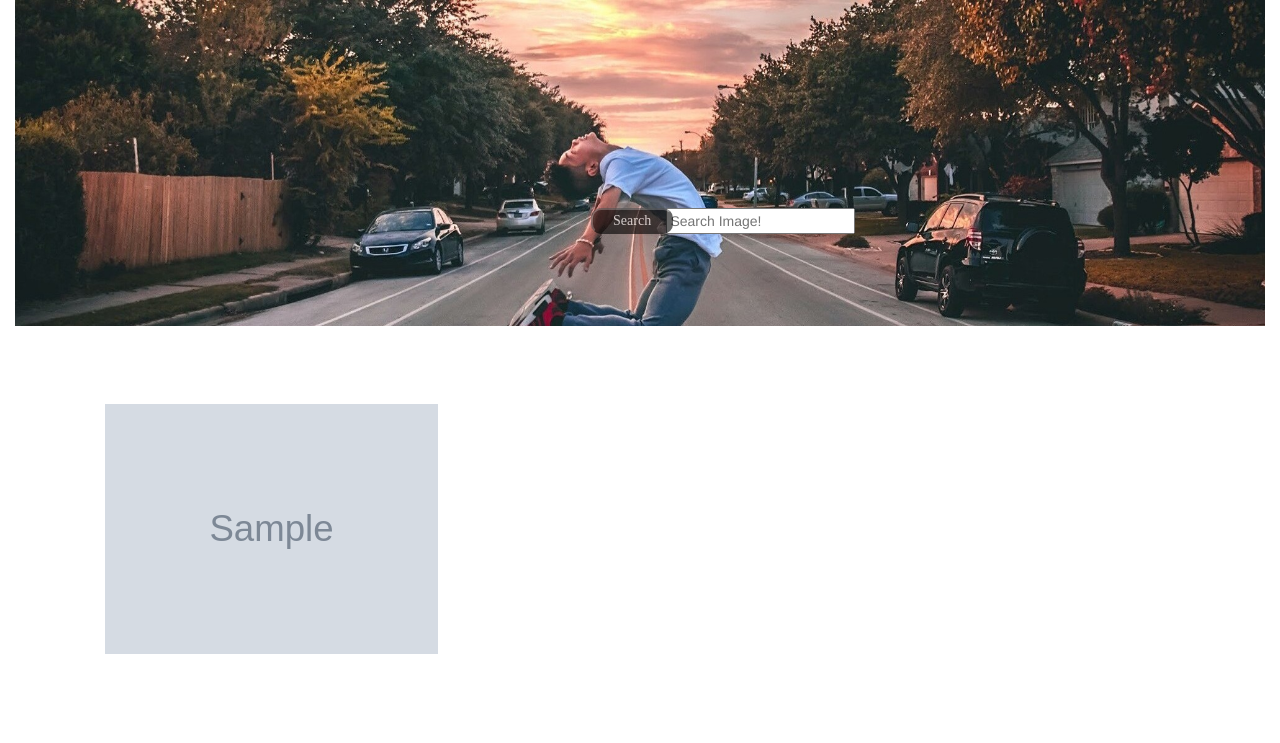
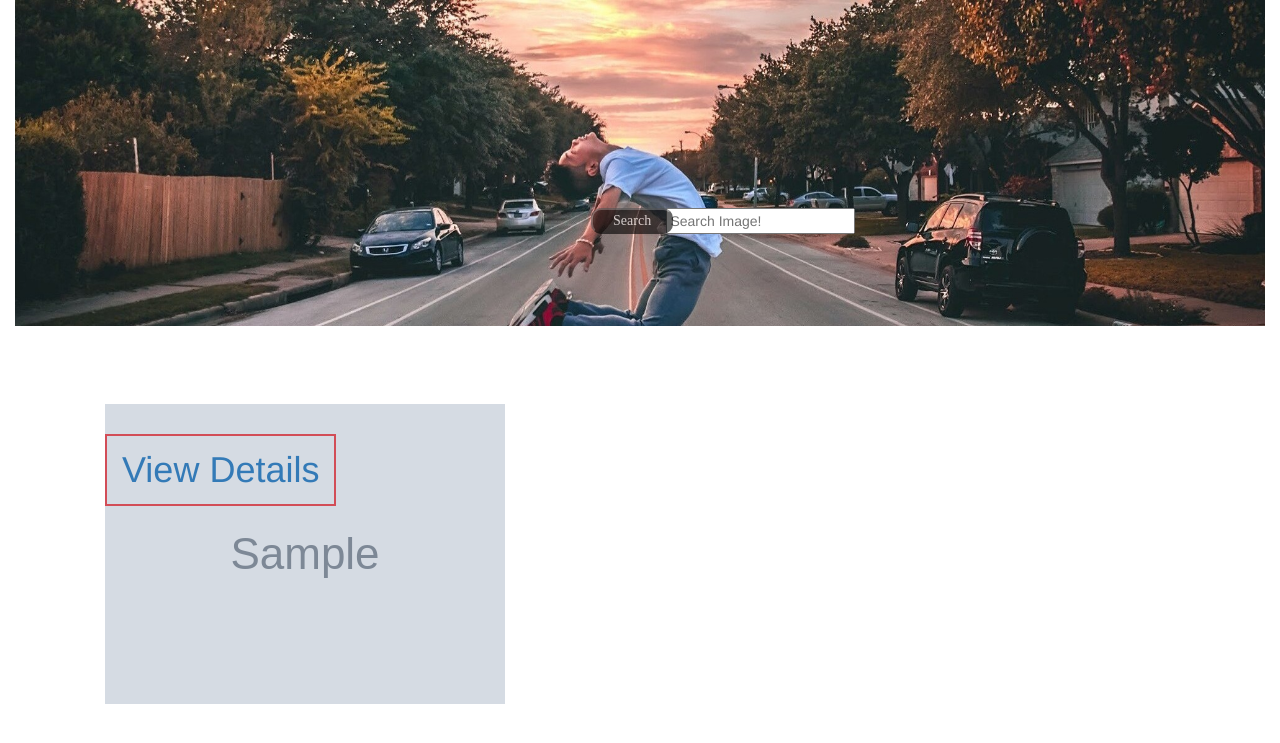
Before and after one commit to zecollokaris/Photo-Synthetic--django-, a Django app: page / in a window 1280 px wide. Shown: the top 743 px of the page. Run offline with Django 3.2, Linux system fonts and the light colour scheme; tables that the repository leaves empty hold one stand-in row (values such as "Sample post"); grey boxes marked "Sample" are stand-in pictures; some libraries are stand-ins or nearby versions.

Commit message:
adding view detaoils button

```diff
--- a/synthetic/static/css/styles.css
+++ b/synthetic/static/css/styles.css
@@ -10,7 +10,7 @@
 }
 
 .index {
-  column-count: 3;
+  column-count: 2;
   column-gap: 10px;
   margin-top: 3%;
 
@@ -70,6 +70,26 @@ border-radius: 50px;
     }
 
 }
+/* VIEW DETAIL BUTTON */
+
+.modalbtn{
+    position: absolute;
+    margin-top: 50%;
+    margin-left: 50%;
+    color: white;
+    text-decoration: none;
+    border: 2px solid #D24D57;
+    display: block;
+    margin: 30px auto 0;
+	padding: 14px 15px;
+
+}
+.modalbtn{
+
+}
+
+
+/* END OF VIEW DETAIL BUTTON */
 
 @media (max-width: 850px) {
 
--- a/synthetic/templates/home.html
+++ b/synthetic/templates/home.html
@@ -65,7 +65,8 @@
 
                             <div class="animated woble">
 
-                                <a href="{{ image.image.url }}" data-lightbox="gallery">
+
+                                <h1 class="modalbtn" ><a href="{{ image.image.url }}" data-lightbox="gallery">View Details</h1>
                                     <img src="{{ image.image.url }}" class="img-responsive">
                                 </a>
 
```
